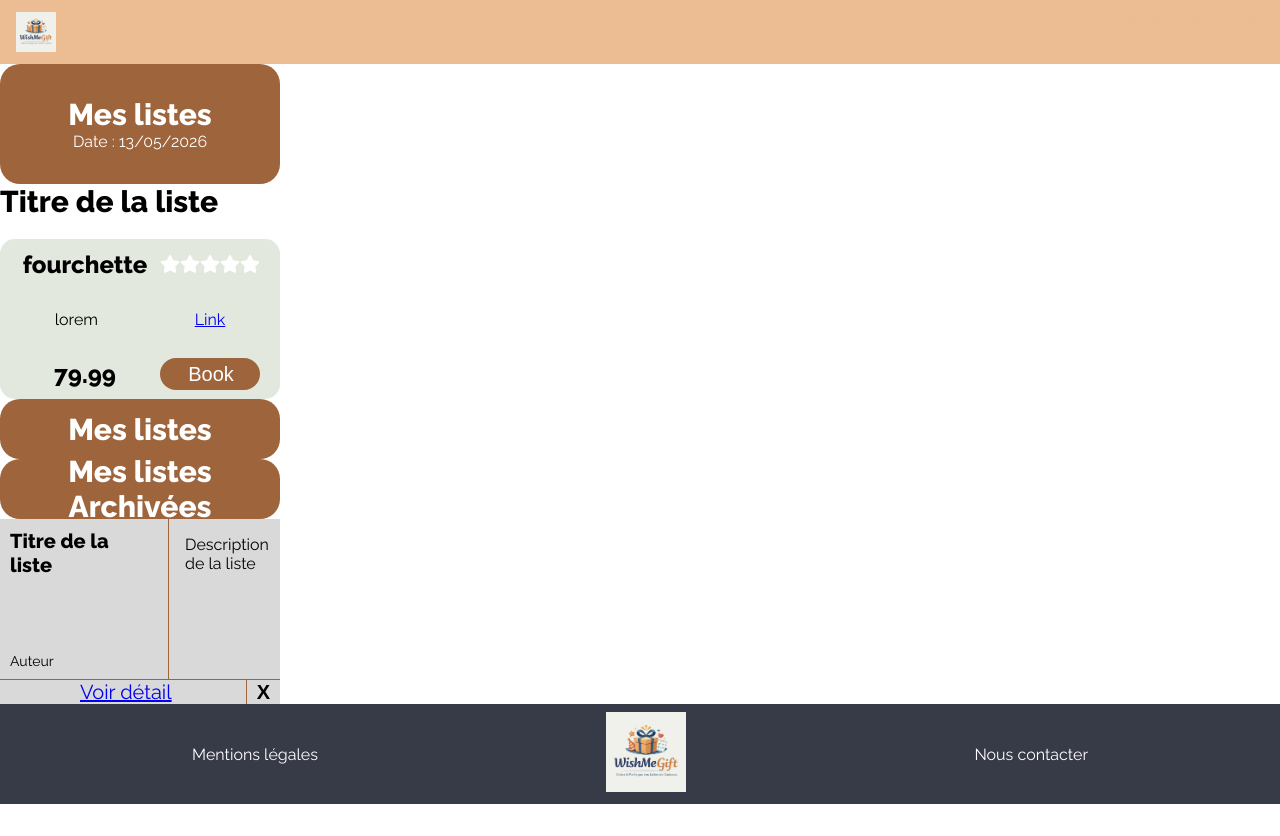
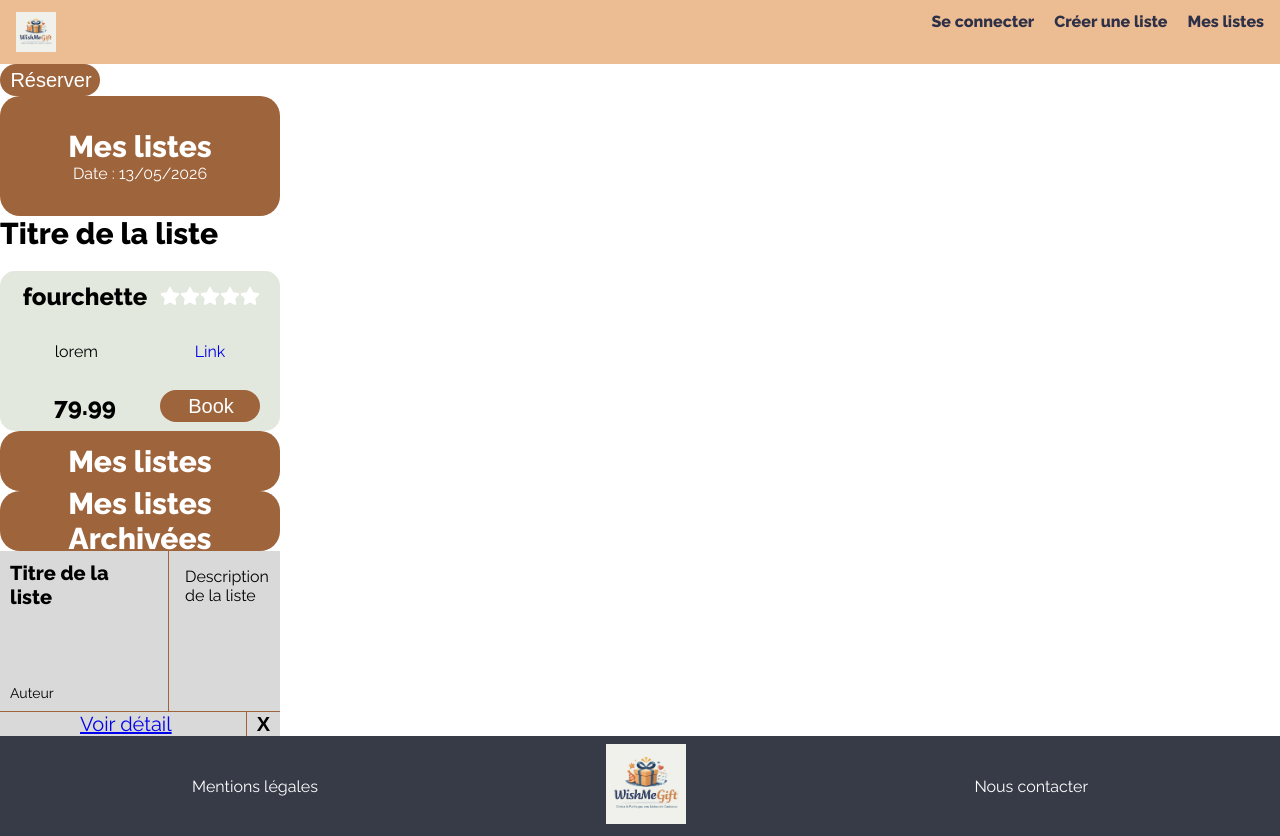
Before and after one commit to Simplon-Niort-2026/wishmegift-frontend-spikedblisters, a React (Vite) app: page / in a window 1280 px wide. Before the commit the page ends 804 px from the top, so only its background shows below. Built offline with nearby package versions, Linux system fonts and the light colour scheme.

Commit message:
refacto navlink

```diff
--- a/src/App.tsx
+++ b/src/App.tsx
@@ -1,59 +1,55 @@
 // import './App.css'
-import { BannerListMobile } from './components/BannerListMobile/BannerListMobile';
-import Button from './components/Button/Button'
-import Burger, { type NavLink } from './components/Burger/Burger'
-import StarRating from './components/StarRating/StarRating';
-import GiftCard from './components/GiftCard/GiftCard';
-import { TitleCardWishlistMobile } from './components/TitleCardWishlistMobile/TitleCardWishlistMobile';
-import { BannerListDetailMobile } from './components/BannerListDetailMobile/BannerListDetailMobile';
-import Header from './components/Header/Header';
-import Footer from './components/Footer/Footer';
+import { BannerListMobile } from "./components/BannerListMobile/BannerListMobile";
+import Button from "./components/Button/Button";
+import Burger from "./components/Burger/Burger";
+import StarRating from "./components/StarRating/StarRating";
+import GiftCard from "./components/GiftCard/GiftCard";
+import { TitleCardWishlistMobile } from "./components/TitleCardWishlistMobile/TitleCardWishlistMobile";
+import { BannerListDetailMobile } from "./components/BannerListDetailMobile/BannerListDetailMobile";
+import Header from "./components/Header/Header";
+import Footer from "./components/Footer/Footer";
 import WishListCardMobile from "./components/WishListCardMobile/WishListCardMobile.tsx";
-
-
-
-
-
+import { menu, handleClick } from "./Services/NavLinkService";
 
 function App() {
 
-  const handleClick = () => alert("Cliqué !");
-  const menu: NavLink[] = [{
-    id:1,label:"Se connecter",url:"/api/auth/login"
-  },{
-     id:2,label:"Créer une liste", url:"/api/wishlists/users/{userId}"
-  },{
-    id:3,label:"Mes listes", url:"/api/wishlists/users/{userId}"
-  }]
 
   return (
 
-      <>
-
-          <Burger links={menu} />
+    <>
+      <Burger links={menu} />
 
 
-          <Header logo={'/src/assets/logo wishmegift.png'} links={menu}>
+      <Header logo={"/src/assets/logo wishmegift.png"} links={menu}></Header>
 
-          </Header>
-
-          <BannerListMobile title="Mes listes" date="13/05/2026"/>
-          <TitleCardWishlistMobile title='Titre de la liste'/>
-          <StarRating/>
-
-          <GiftCard name='fourchette' description='lorem' link='https://fr.wikipedia.org/wiki/Fourchette'
-                    price={79.99}/>
-
-          <BannerListDetailMobile title="Mes listes"/>
-          <BannerListDetailMobile title="Mes listes Archivées"/>
+      <Button name="Réserver" action={handleClick} />
 
 
-          <WishListCardMobile title={"Titre de la liste"} author={"Auteur"} description={"Description de la liste"}
-                              linkDetails={"Voir détail"} deleteButton={"X"}/>
+      <BannerListMobile title="Mes listes" date="13/05/2026" />
+      <TitleCardWishlistMobile title="Titre de la liste" />
+      <StarRating />
 
-          <Footer/>
-      </>
-  )
+      <GiftCard
+        name="fourchette"
+        description="lorem"
+        link="https://fr.wikipedia.org/wiki/Fourchette"
+        price={79.99}
+      />
+
+      <BannerListDetailMobile title="Mes listes" />
+      <BannerListDetailMobile title="Mes listes Archivées" />
+
+      <WishListCardMobile
+        title={"Titre de la liste"}
+        author={"Auteur"}
+        description={"Description de la liste"}
+        linkDetails={"Voir détail"}
+        deleteButton={"X"}
+      />
+
+      <Footer />
+    </>
+  );
 }
 
-export default App
+export default App;
--- /dev/null
+++ b/src/Services/NavLinkService.tsx
@@ -0,0 +1,21 @@
+import type { NavLink } from "../components/NavLinkTypes";
+
+export const handleClick = () => alert("Cliqué !");
+
+export const menu: NavLink[] = [
+  {
+    id: 1,
+    label: "Se connecter",
+    url: "/api/auth/login",
+  },
+  {
+    id: 2,
+    label: "Créer une liste",
+    url: "/api/wishlists/users/{userId}",
+  },
+  {
+    id: 3,
+    label: "Mes listes",
+    url: "/api/wishlists/users/{userId}",
+  },
+];
--- a/src/components/Burger/Burger.tsx
+++ b/src/components/Burger/Burger.tsx
@@ -1,21 +1,23 @@
-import './Burger.css'
-import {pushRotate as Menu} from 'react-burger-menu'
-export interface NavLink {
-    id:number
-    label: string
-    url: string
+import NavLink from "../NavLink/NavLink";
+import "./Burger.css";
+import { pushRotate as Menu } from "react-burger-menu";
+import type { NavLink as NavLinkType } from "../NavLinkTypes";
+
+interface BurgerProps {
+  links: NavLinkType[];
 }
-interface BurgerProps {
-    links: NavLink[]
+export default function Burger(props: BurgerProps) {
+  return (
+    <Menu right isOpen={false} width={"300px"}>
+      {props.links.map((link) => (
+        <NavLink
+          key={link.id}
+          id={link.id}
+          label={link.label}
+          url={link.url}
+          variant="burger"
+        ></NavLink>
+      ))}
+    </Menu>
+  );
 }
-export default function Burger(props: BurgerProps){
-    return(
-        <Menu right isOpen={false}width={'300px'}>
-        {props.links.map((link) => (
-            <a key= {link.id} className='link' href= {link.url}>{link.label}</a>
-        )
-    )
-        }
-        </Menu>
-    )
-}
--- a/src/components/Header/Header.tsx
+++ b/src/components/Header/Header.tsx
@@ -1,9 +1,10 @@
 import "./Header.css";
-import Burger, { type NavLink } from "../Burger/Burger";
+import NavLink from "../NavLink/NavLink";
+import type { NavLink as NavLinkType } from "../NavLinkTypes";
 
 interface HeaderProps {
   logo: string;
-  links: NavLink[];
+  links: NavLinkType[];
 }
 
 export default function Header({ logo, links = [] }: HeaderProps) {
@@ -12,14 +13,16 @@ export default function Header({ logo, links = [] }: HeaderProps) {
       <div className="header-inner">
         <img src={logo} alt="Logo" className="header-logo" />
 
-
-
         <nav className="header-nav">
-            {links.map((link) => (
-                <a key={link.id} href={link.url} className="nav-link">
-                     {link.label}
-                </a>
-            ))}
+          {links.map((link) => (
+            <NavLink
+              key={link.id}
+              id={link.id}
+              label={link.label}
+              url={link.url}
+              variant="header"
+            ></NavLink>
+          ))}
         </nav>
       </div>
     </header>
--- /dev/null
+++ b/src/components/NavLink/NavLink.css
@@ -0,0 +1,28 @@
+.link {
+  text-decoration: none;
+}
+
+.link.header {
+  color: #2d3047;
+  font-weight: bold;
+  transition: color 0.3s;
+  display: inline;
+  white-space: nowrap;
+}
+
+.link.header:hover {
+  color: #9e643c;
+}
+
+.link.burger {
+  color: #ecbc92;
+  text-decoration: none;
+  transition: color 0.3s;
+  display: block;
+  margin-bottom: 10px;
+  font-weight: bold;
+}
+
+.link.burger:hover {
+  color: white;
+}
--- /dev/null
+++ b/src/components/NavLink/NavLink.tsx
@@ -0,0 +1,18 @@
+import type { NavLink as NavLinkType } from "../NavLinkTypes";
+import "./NavLink.css";
+
+interface NavLinkProps extends NavLinkType {
+  variant?: "header" | "burger";
+}
+
+export default function NavLink(props: NavLinkProps) {
+  const variantClass = props.variant || "header";
+
+  return (
+    <>
+      <a key={props.id} className={`link ${variantClass}`} href={props.url}>
+        {props.label}
+      </a>
+    </>
+  );
+}
--- /dev/null
+++ b/src/components/NavLinkTypes.tsx
@@ -0,0 +1,5 @@
+export interface NavLink {
+  id: number;
+  label: string;
+  url: string;
+}
```
